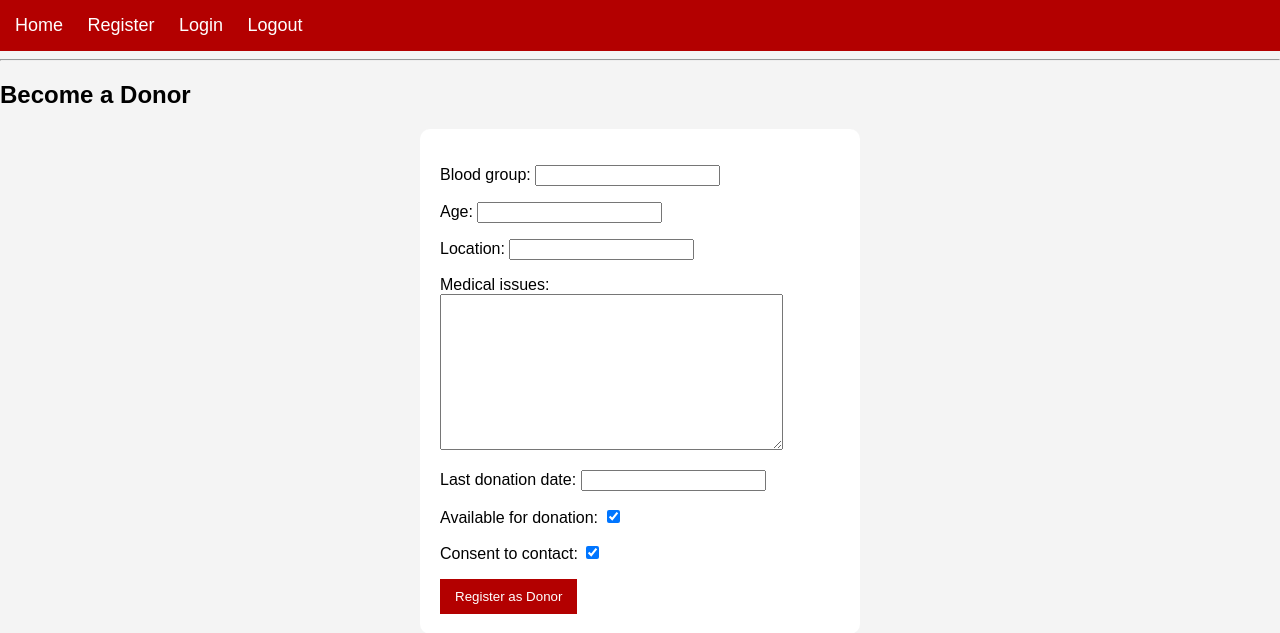
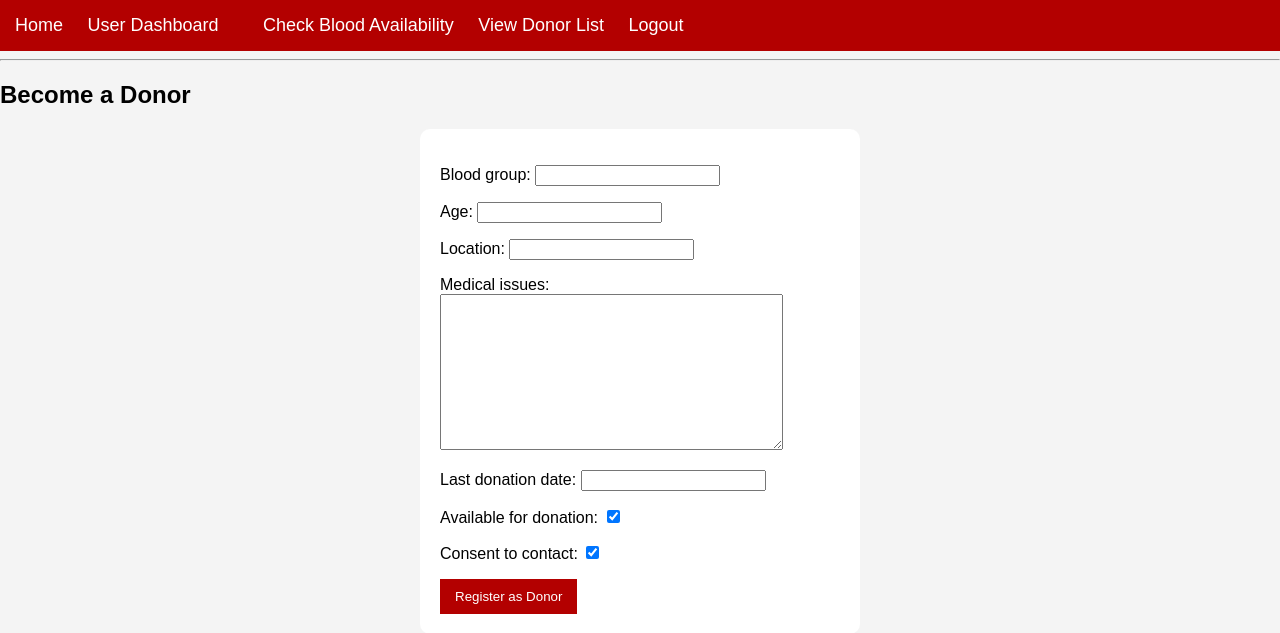
Before and after one commit to vyshnavs0003-sys/lifeflow, a Django app: page /become-donor/ in a window 1280 px wide. Shown: the top 633 px of the page. Run offline with Django 5.2, Linux system fonts and the light colour scheme; the visitor is signed in with stand-in values (Sample User, id 1).

Commit message:
feat: add dynamic role-based navigation bar

```diff
--- a/bloodbank_app/templates/base.html
+++ b/bloodbank_app/templates/base.html
@@ -12,11 +12,24 @@
 </head>
 <body>
     <nav>
-        <a href="{% url 'home' %}">Home</a>
+    <a href="{% url 'home' %}"> Home</a>
+    {% if user.is_authenticated %}
+        {% if user.userprofile.role == 'HOSPITAL' %}
+            <a href="{% url 'hospital_dashboard' %}">Hospital Dashboard</a>
+            <a href="{% url 'add_inventory' %}">Add Inventory</a>
+            <a href="{% url 'donor_list' %}">View Donor List</a>
+        {% else %}
+            <a href="{% url 'user_dashboard' %}">User Dashboard</a>
+            <a href="{% url 'become_donor' %}"></a>
+            <a href="{% url 'check_availability' %}">Check Blood Availability</a>
+            <a href="{% url 'donor_list' %}">View Donor List</a>
+        {% endif %}
+        <a href="{% url 'logout' %}">Logout</a>
+    {% else %}
         <a href="{% url 'register' %}">Register</a>
-        <a href="{% url 'login' %}">Login</a>
-        <a href="{% url 'logout' %}">Logout</a>
-    </nav>
+        <a href="{% url 'login' %}"> Login</a>
+    {% endif %}
+</nav>
     <hr>
     {% block content %}
 
```
